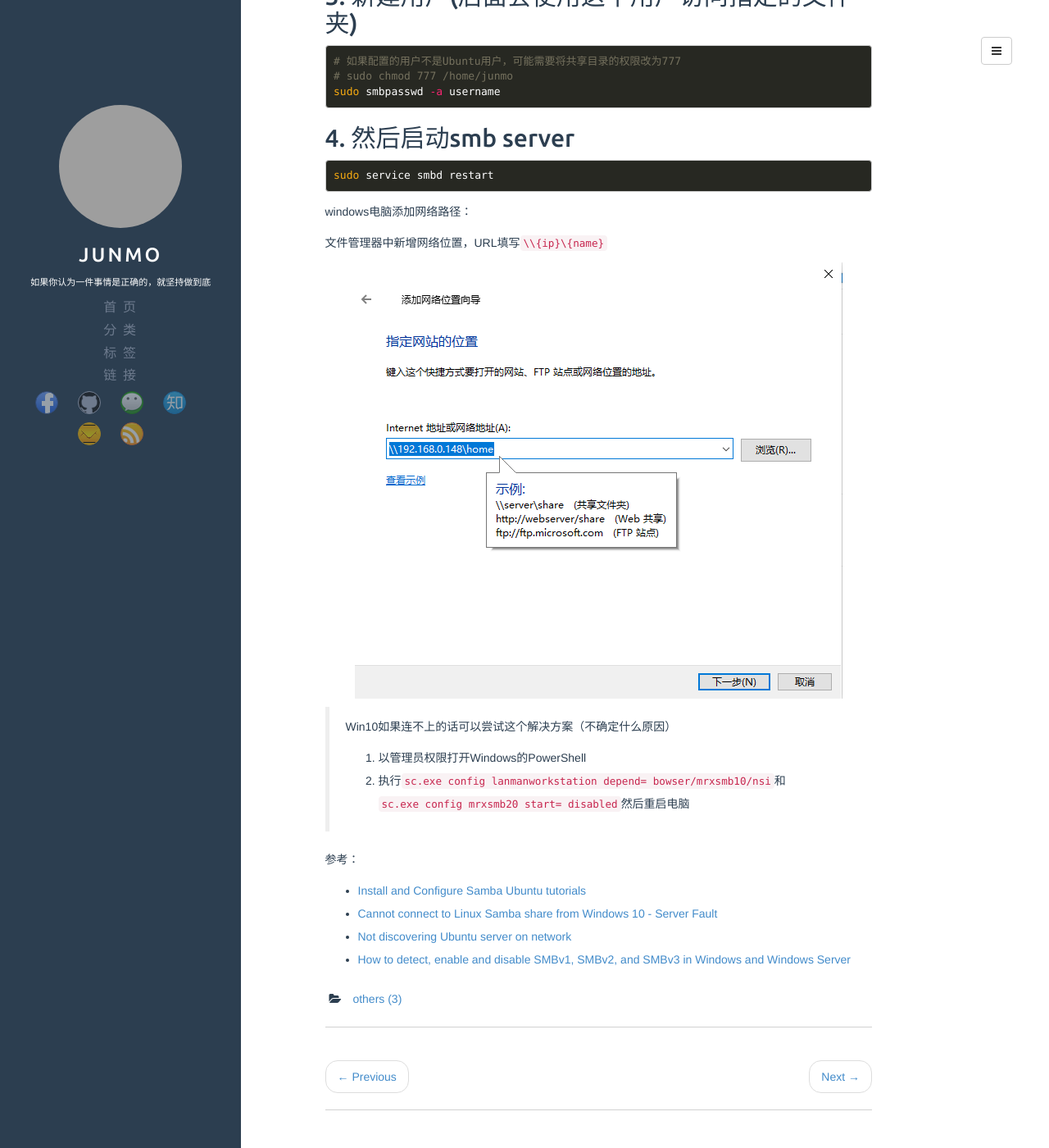
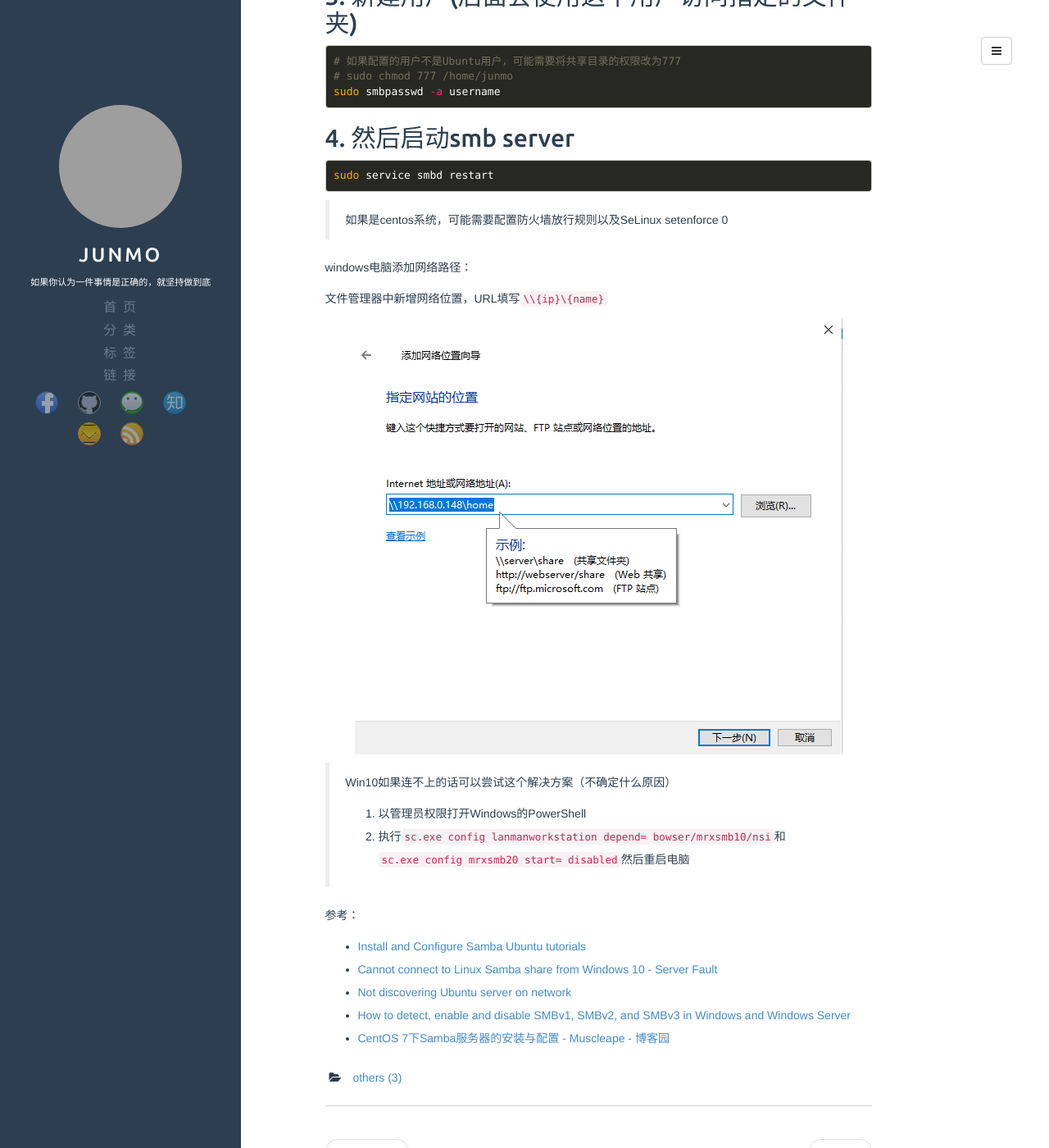
Before and after one commit to junmo1215/junmo1215.github.io, a Jekyll site: the page built from _posts/others/2017-05-07-Memo-Usage-of-Ubuntu.md, in a window 1280 px wide and 1400 px high, scrolled down 9605 px. Shown: the whole window at 82% size. Built offline with Jekyll 4.4.1, drawn with Linux system fonts in a browser that asks for light colours; comment, search, counter and statistics services are not loaded; grey boxes are pictures that could not be loaded.

Commit message:
add samba config in centos

````diff
--- a/_posts/others/2017-05-07-Memo-Usage-of-Ubuntu.md
+++ b/_posts/others/2017-05-07-Memo-Usage-of-Ubuntu.md
@@ -362,6 +362,9 @@ sudo smbpasswd -a username
 sudo service smbd restart
 ```
 
+> 如果是centos系统，可能需要配置防火墙放行规则以及SeLinux
+> setenforce 0
+
 windows电脑添加网络路径：
 
 文件管理器中新增网络位置，URL填写`\\{ip}\{name}`
@@ -378,3 +381,4 @@ windows电脑添加网络路径：
 - [Cannot connect to Linux Samba share from Windows 10 - Server Fault](https://serverfault.com/questions/720332/cannot-connect-to-linux-samba-share-from-windows-10)
 - [Not discovering Ubuntu server on network](https://social.technet.microsoft.com/Forums/en-US/26e5fd75-f3ab-4ffe-ace4-ed4ba96f82e5/not-discovering-ubuntu-server-on-network?forum=win10itpronetworking)
 - [How to detect, enable and disable SMBv1, SMBv2, and SMBv3 in Windows and Windows Server](https://support.microsoft.com/en-us/help/2696547/detect-enable-disable-smbv1-smbv2-smbv3-in-windows-and-windows-server)
+- [CentOS 7下Samba服务器的安装与配置 - Muscleape - 博客园](https://www.cnblogs.com/muscleape/p/6385583.html)
````
